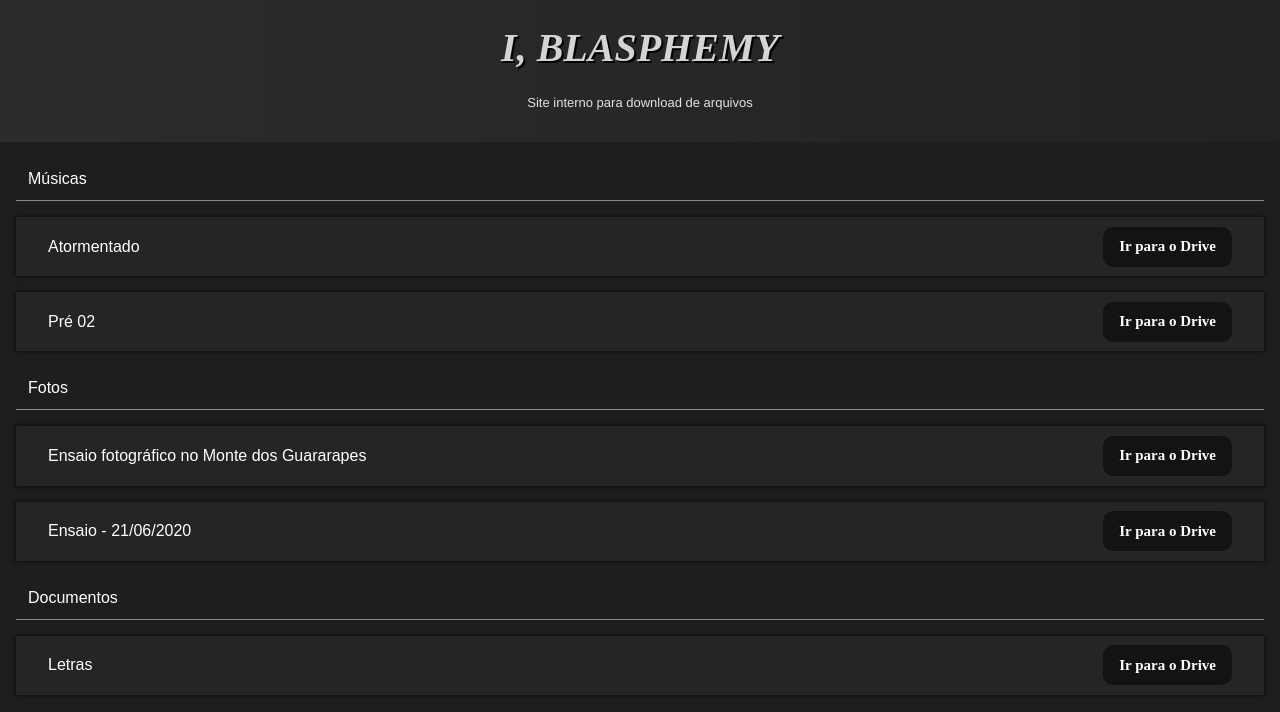
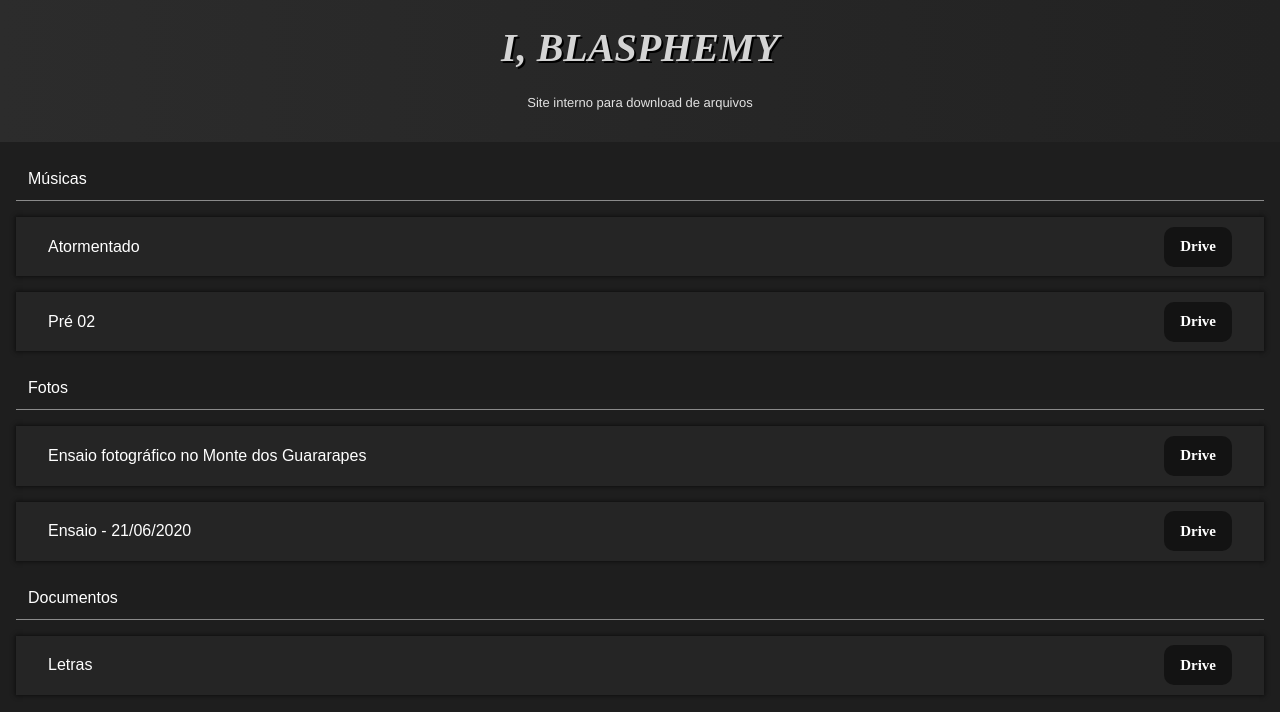
Before and after one commit to iagopedro/i-blasphemy-site, a React (Create React App) app: page / in a window 1280 px wide. Shown: the top 712 px of the page. Built offline with nearby package versions, Linux system fonts and the light colour scheme.

Commit message:
retirei as opções e deixei o site mais simples, com as divisões entre tipos de arquivo na Main

```diff
--- a/src/components/Main/Item/index.js
+++ b/src/components/Main/Item/index.js
@@ -13,7 +13,7 @@ function Item({ name, link }) {
             rel="noopener noreferrer"
         >
             <button>
-            Ir para o Drive
+            Drive
             </button>
         </a>
         </li>
```
